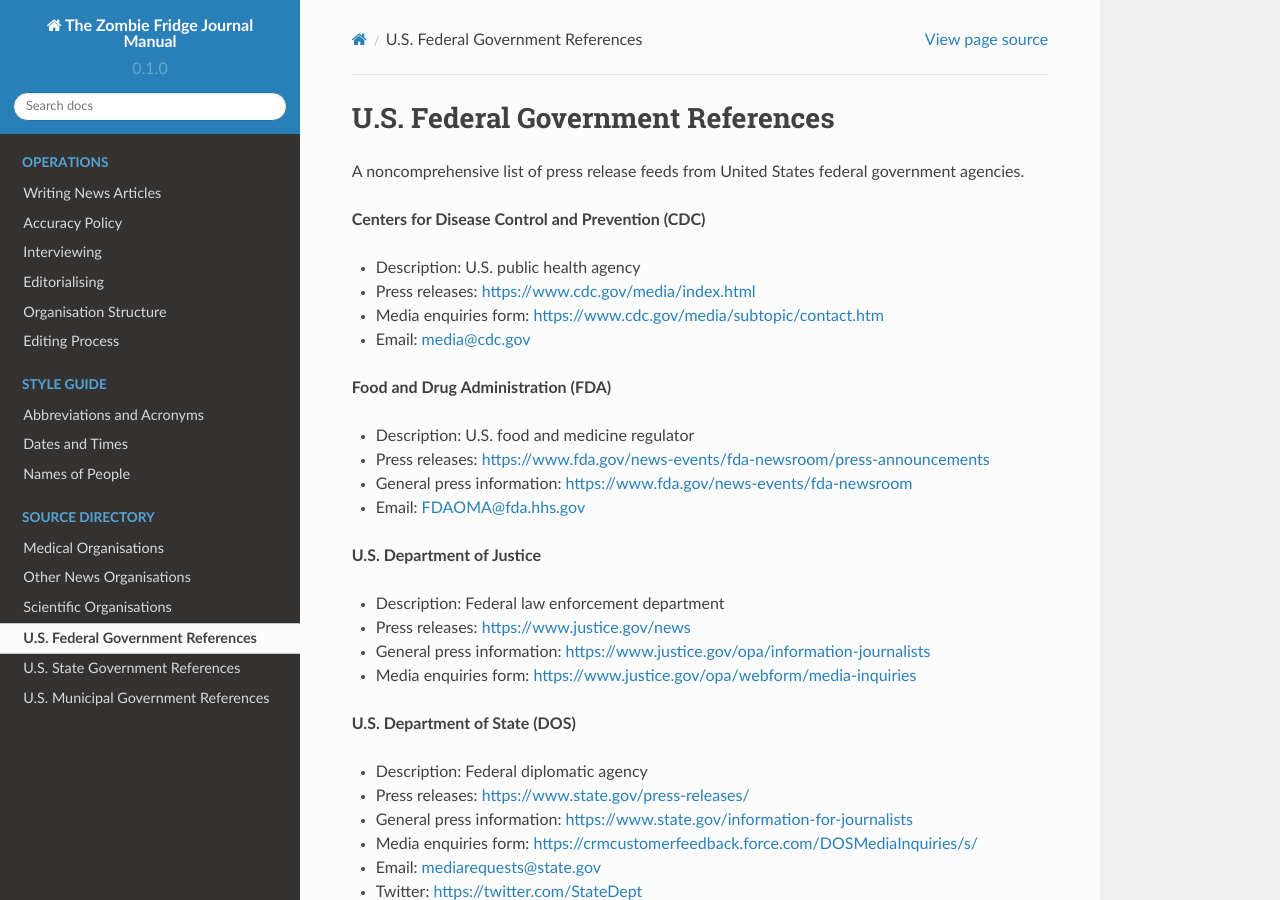
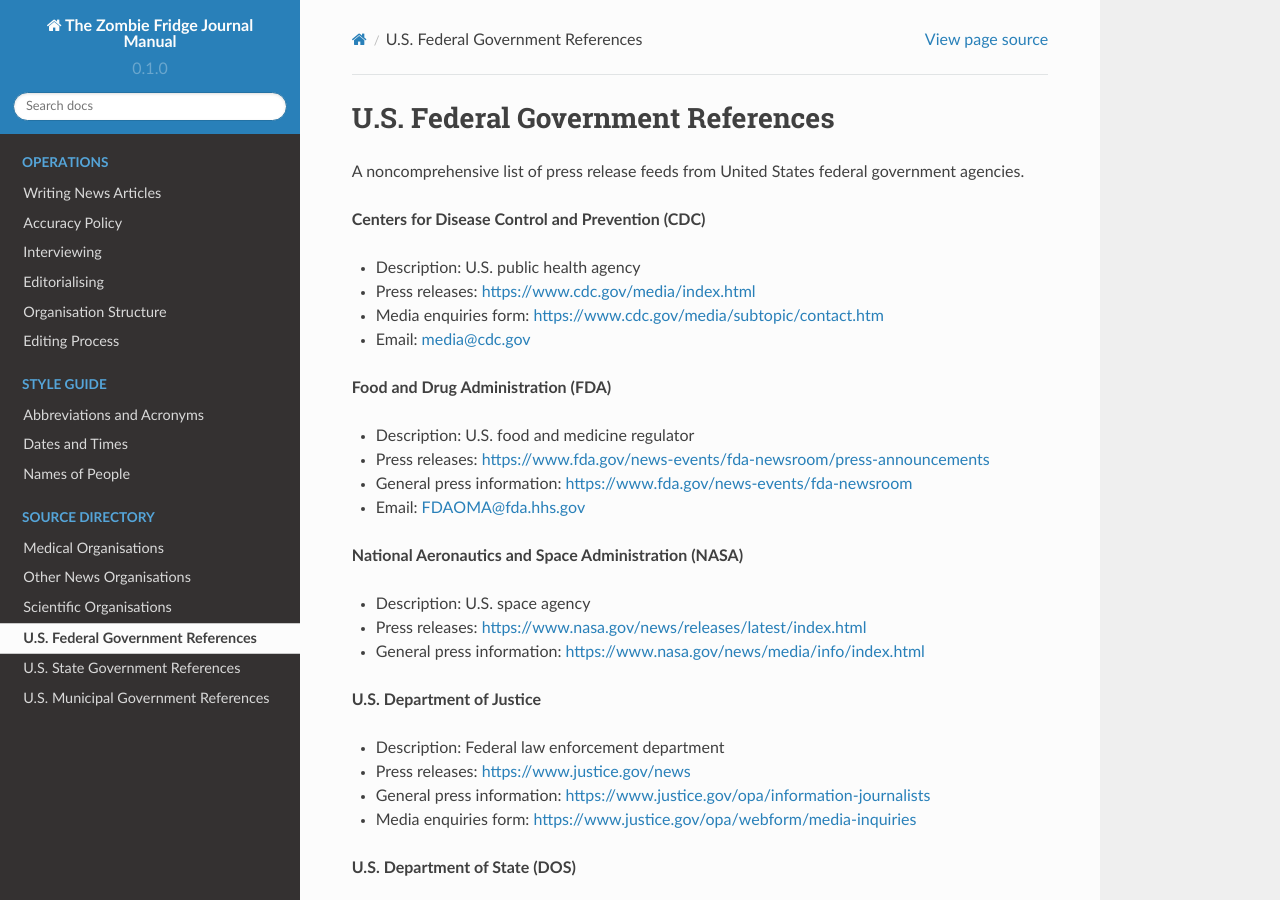
Before and after one commit to theZFJ/manual, a Sphinx documentation site: the page built from docs/usFedGovt.rst, in a window 1280 px wide and 900 px high. Built offline with Sphinx 7.4.7 and the Read the Docs theme 2.0.0, drawn with Linux system fonts in a browser that asks for light colours.

Commit message:
add NASA
SPAAAAAAAAAAAAAAAAAAAAAAAAAAAAAAAAAAAAAAAAAAAAAAAAAAACE

```diff
--- a/docs/usFedGovt.rst
+++ b/docs/usFedGovt.rst
@@ -16,6 +16,12 @@
 * Press releases: https://www.fda.gov/news-events/fda-newsroom/press-announcements
 * General press information: https://www.fda.gov/news-events/fda-newsroom
 * Email: FDAOMA@fda.hhs.gov
+
+**National Aeronautics and Space Administration (NASA)**
+
+* Description: U.S. space agency
+* Press releases: https://www.nasa.gov/news/releases/latest/index.html
+* General press information: https://www.nasa.gov/news/media/info/index.html
 
 **U.S. Department of Justice**
 
```
